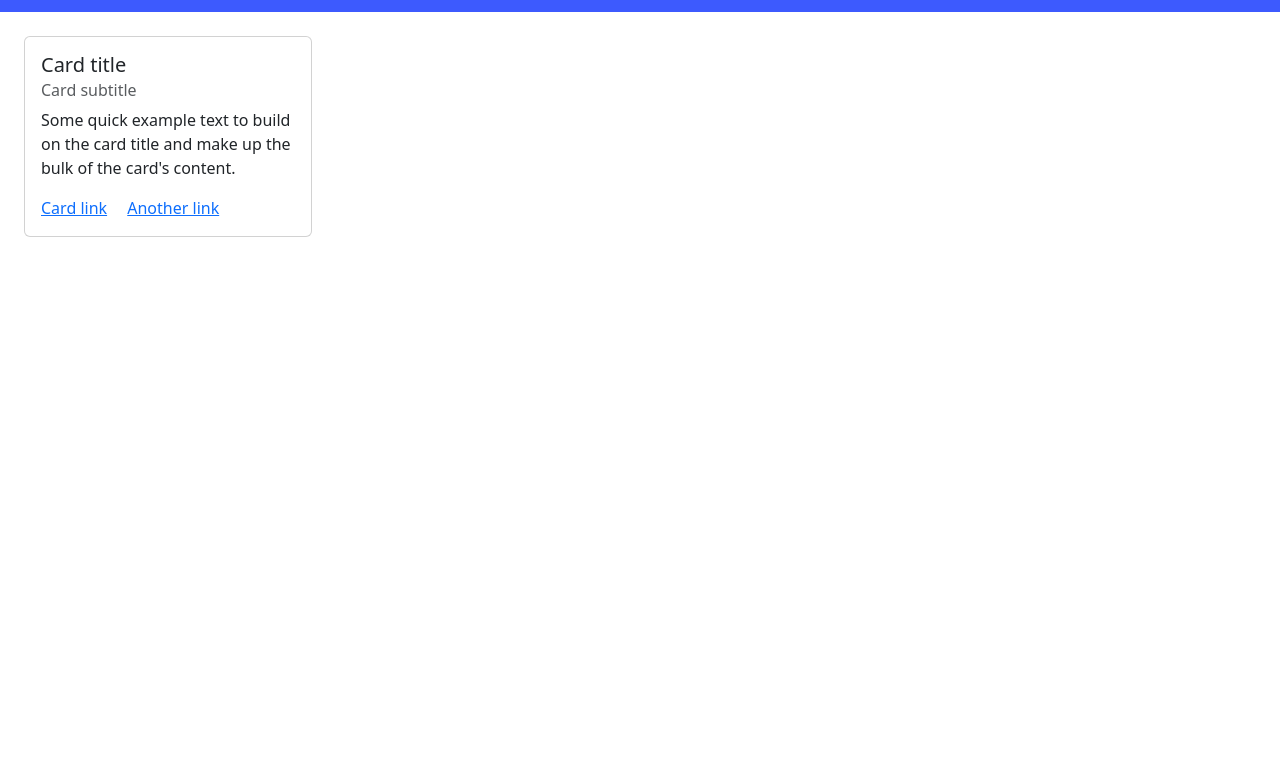
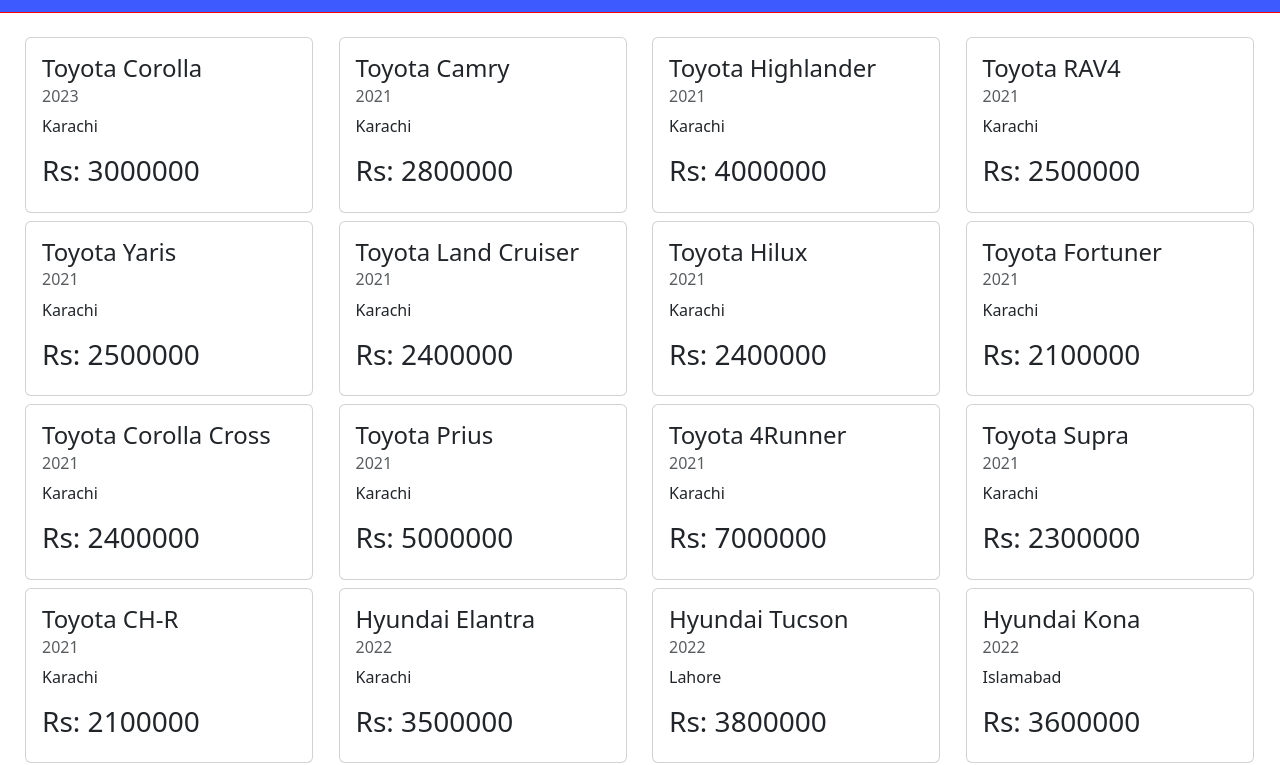
Before and after one commit to haseebrehman01/cars-website, a plain HTML site: page index.html in a window 1280 px wide. Shown: the part 58-823 px from the top of the page. Before the commit the page ends 800 px from the top, so only its background shows below. Drawn offline with nearby package versions, Linux system fonts and the light colour scheme.

Commit message:
css update

```diff
--- a/app.css
+++ b/app.css
@@ -22,3 +22,9 @@ color: #fff !important;
 .form-select {
     width: 200px !important;
 }
+.row{
+border: 1px solid red !important;
+}
+.col{
+    width: 300px !important;
+}
--- a/app.js
+++ b/app.js
@@ -1016,6 +1016,7 @@ var carVariants = {
 // company select option work
 var company = document.getElementById("Company");
 var brand = document.getElementById("brand");
+var allcars = document.getElementById("allcars");
 
 
 company.innerHTML = ` <option value="">Select company</option>`
@@ -1026,22 +1027,39 @@ for (var key in carVariants) {
     company.innerHTML += `
     <option value="${key}">${key.toUpperCase()}</option>`;
 
+    for (var key1 in carVariants[key]) {
+        console.log(carVariants[key][key1]);
 
+        var car = carVariants[key][key1]; // Get the current car object
+
+        // Create a card for each car and append it to the allcars element
+        var card = `
+          <div class="col mb-2 " >
+            <div class="card" style="width: 18rem; ">
+              <div class="card-body ">
+                <h4 class="card-title">${car.name}</h4>
+                <h6 class="card-subtitle mb-2 text-body-secondary">${car.model}</h6>
+                <p>${car.cityName}</p>
+                <h3>Rs: ${car.price}</h3>
+              </div>
+            </div>
+          </div>
+        `;
+        allcars.innerHTML += card;
+    }
 }
-
 
 function onCompanyChange() {
     brand.innerHTML =""
     brand.innerHTML = ` <option value="">Select Brand</option>`
 
+// [company.value] yeh toyotta ka anadar ghus rahi or uska versions larahai and vice versa
+for (var key in carVariants[company.value]){
 
-for (var key in carVariants[company.value]){
-// console.log(company.value)
 brand.innerHTML +=    ` <option value="${key}">${key.toUpperCase()}</option>`;
 
 
-// var companyValue = carVariants[company.value]
-// console.log(companyValue)
+
+
 }
 }
-// console.log(company)
--- a/index.html
+++ b/index.html
@@ -36,19 +36,13 @@
       </nav>
 
 
-<div class="row p-4">
-    <div class="col">
-        <div class="card" style="width: 18rem;">
-            <div class="card-body">
-              <h5 class="card-title">Card title</h5>
-              <h6 class="card-subtitle mb-2 text-body-secondary">Card subtitle</h6>
-              <p class="card-text">Some quick example text to build on the card title and make up the bulk of the card's content.</p>
-              <a href="#" class="card-link">Card link</a>
-              <a href="#" class="card-link">Another link</a>
-            </div>
-          </div>
-    </div>
-</div>
+
+
+
+      <div id="allcars" class="row p-4 ">
+          <!-- You can leave this empty or add default content as needed -->
+      </div>
+
 
 
     <script src="app.js"></script>
```
